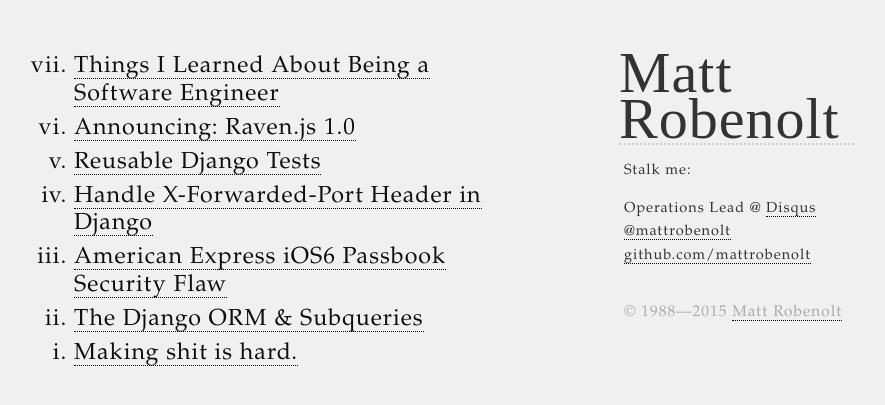
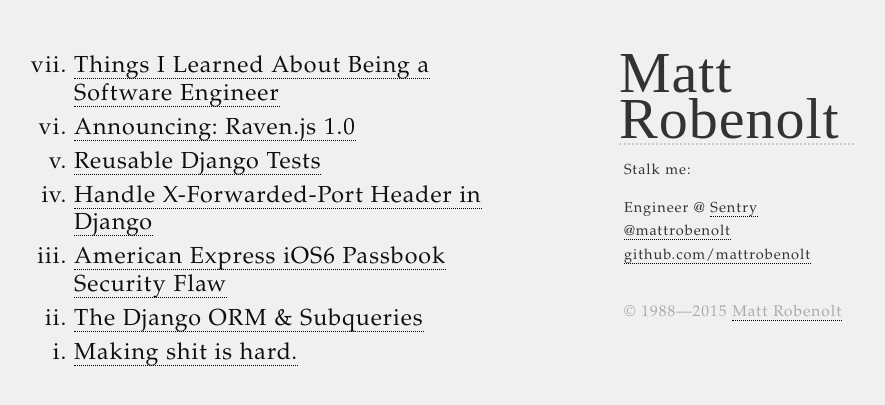
Before and after one commit to mattrobenolt/mattrobenolt.github.com, a Jekyll site: the page built from index.html, in a window 1280 px wide. Shown: the top 405 px of the page, without its empty margins (166-1051 px from the left). Built offline with Jekyll 4.4.1, drawn with Linux system fonts in a browser that asks for light colours; some web fonts are replaced; Markdown is read by kramdown in place of the engine named in the settings.

Commit message:
RIP Disqus

```diff
--- a/_layouts/default.html
+++ b/_layouts/default.html
@@ -15,7 +15,7 @@
         <h1><a href="/">Matt Robenolt</a></h1>
         <p>Stalk me:</p>
         <ul>
-            <li>Operations Lead @ <a href="https://disqus.com/">Disqus</a></li>
+            <li>Engineer @ <a href="https://getsentry.com/">Sentry</a></li>
             <li><a href="https://twitter.com/mattrobenolt">@mattrobenolt</a></li>
             <li><a href="https://github.com/mattrobenolt">github.com/mattrobenolt</a></li>
         </ul>
```
